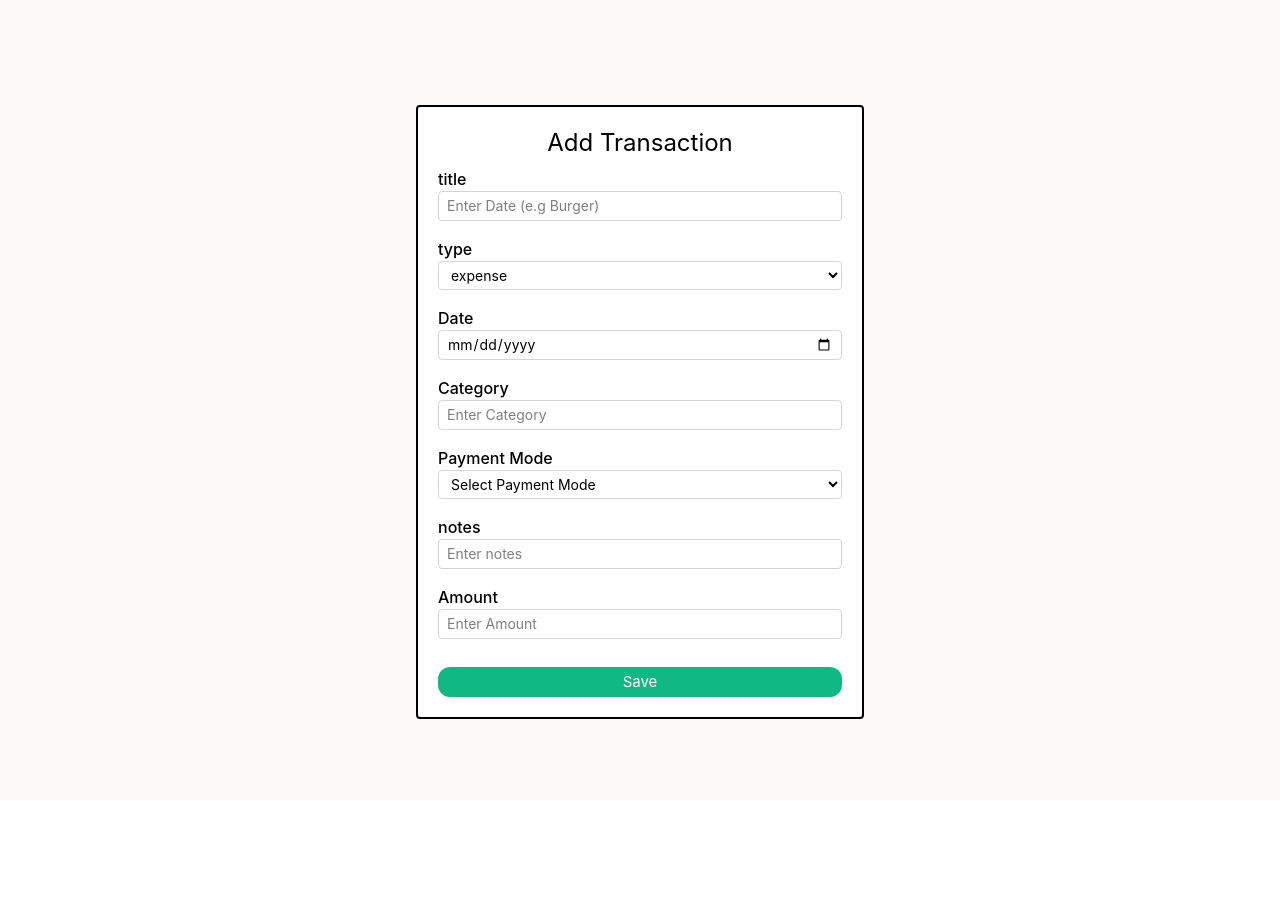
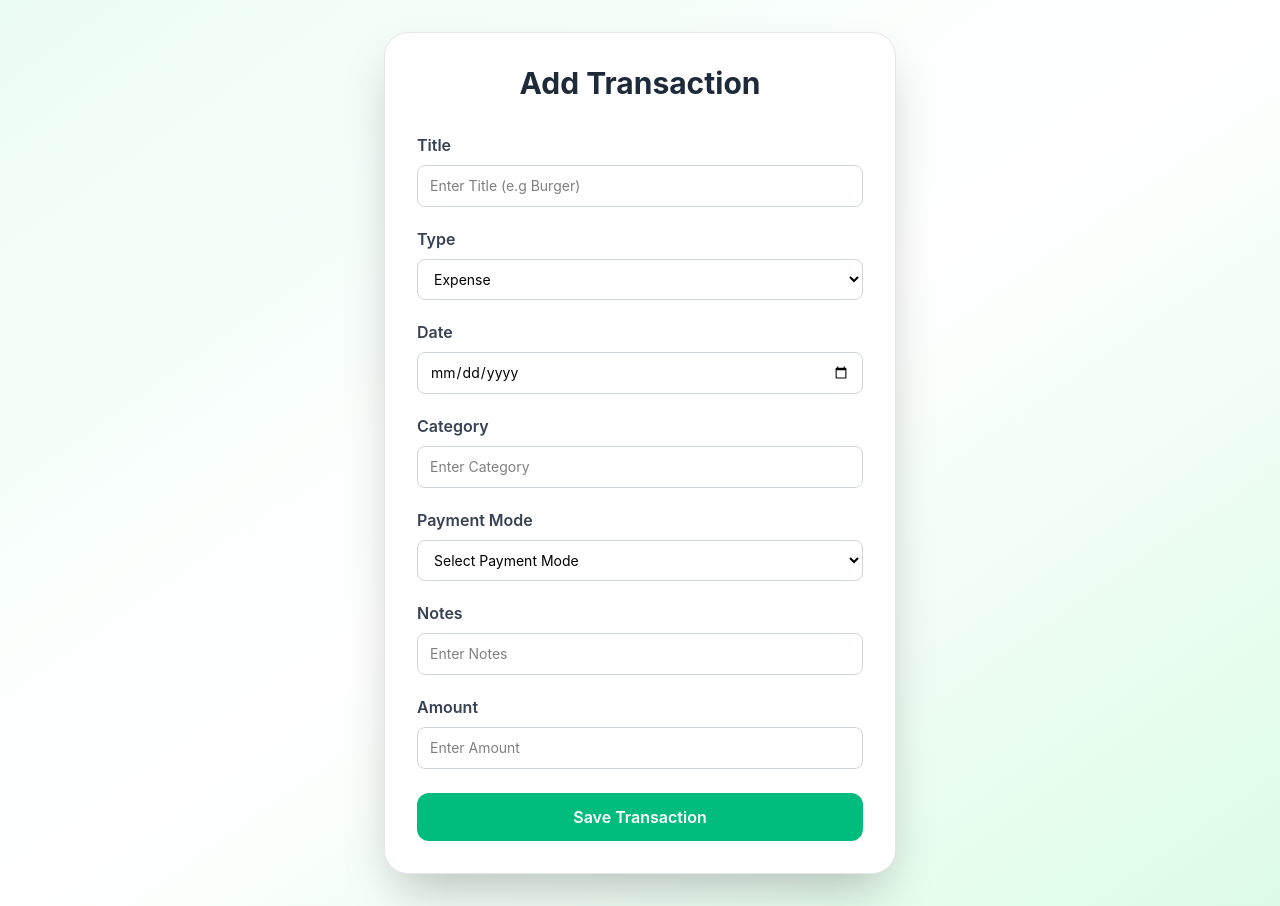
Before and after one commit to Vishesh06-fullstack/expense-tracker, a React (Vite) app in the folder frontend/: page /AddTransaction in a window 1280 px wide. Before the commit the page ends 800 px from the top, so only its background shows below. Built offline with nearby package versions, Linux system fonts and the light colour scheme.

Commit message:
fixed the error

```diff
--- a/frontend/AddTransaction.jsx
+++ b/frontend/AddTransaction.jsx
@@ -1,11 +1,12 @@
 import React, { useState } from "react";
-import { Link } from "react-router-dom";
+import { useNavigate } from "react-router-dom";
 import axios from "axios";
-import {toast} from "react-toastify"
-import { useNavigate } from "react-router-dom";
+import { toast } from "react-toastify";
+import { motion } from "framer-motion";
 
 function AddTransaction() {
   const navigate = useNavigate();
+
   const [formData, setFormData] = useState({
     title: "",
     amount: "",
@@ -24,116 +25,126 @@ function AddTransaction() {
   const handleSubmit = async (e) => {
     e.preventDefault();
 
-
-
     try {
       const token = localStorage.getItem("token");
-      console.log("TOKEN VALUE:", token)
-      const response = await axios.post(
+
+      await axios.post(
         `${import.meta.env.VITE_API_URL}/expense`,
         formData,
         {
           headers: {
             Authorization: `Bearer ${token}`,
           },
-        },
+        }
+      );
 
-      );
       toast.success("Transaction added successfully");
       navigate("/Dashboard");
     } catch (error) {
-      toast.error(error.response?.data?.message || "failed to transaction");
+      toast.error(error.response?.data?.message || "Failed to add transaction");
     }
   };
 
+  const fieldAnimation = (delay) => ({
+    initial: { opacity: 0, x: -20 },
+    animate: { opacity: 1, x: 0 },
+    transition: { delay, duration: 0.35 },
+  });
+
+  const inputStyle =
+    "w-full rounded-lg border border-gray-300 px-3 py-2.5 text-sm transition-all duration-300 focus:outline-none focus:ring-2 focus:ring-emerald-500 focus:border-emerald-500 hover:border-emerald-400 bg-white";
+
   return (
-    <div className="flex justify-center items-center min-h-screen pt-6 bg-[#FAF9F6]">
-      <div className="bg-white p-5 rounded border-2 w-full max-w-md hover:bg-gray-100">
-        <h1 className="text-center text-2xl mb-2">Add Transaction</h1>
+    <div className="min-h-screen bg-gradient-to-br from-emerald-50 via-white to-green-100 flex justify-center items-center px-4 py-8">
+      <motion.div
+        initial={{ opacity: 0, y: 60, scale: 0.95 }}
+        animate={{ opacity: 1, y: 0, scale: 1 }}
+        transition={{ duration: 0.6 }}
+        whileHover={{ y: -5 }}
+        className="w-full max-w-lg bg-white rounded-3xl shadow-2xl border border-gray-200 p-6 sm:p-8"
+      >
+        <motion.h1
+          initial={{ opacity: 0 }}
+          animate={{ opacity: 1 }}
+          transition={{ delay: 0.2 }}
+          className="text-3xl font-bold text-center text-gray-800 mb-8"
+        >
+          Add Transaction
+        </motion.h1>
+
         <form onSubmit={handleSubmit}>
-          <div className="flex flex-col mb-4">
-            <label>
-              <strong  className="font-medium">
-                title
-              </strong>
+          {/* Title */}
+          <motion.div {...fieldAnimation(0.2)} className="mb-5">
+            <label className="block mb-2 font-semibold text-gray-700">
+              Title
             </label>
             <input
               type="text"
-              placeholder="Enter Date (e.g Burger)"
+              name="title"
+              placeholder="Enter Title (e.g Burger)"
               autoComplete="off"
-              name="title"
               value={formData.title}
-              className="border border-gray-300 rounded px-2 py-1 text-sm w-full font-sans"
               onChange={handleChange}
+              className={inputStyle}
             />
-          </div>
+          </motion.div>
 
-          <div className="flex flex-col mb-4">
-            <label>
-              <strong className="font-medium">
-                type
-              </strong>
+          {/* Type */}
+          <motion.div {...fieldAnimation(0.3)} className="mb-5">
+            <label className="block mb-2 font-semibold text-gray-700">
+              Type
             </label>
             <select
               name="type"
               value={formData.type}
               onChange={handleChange}
-              className="border border-gray-300 rounded px-2 py-1 text-sm w-full font-sans"
+              className={inputStyle}
             >
-              <option value="expense">expense</option>
-              <option value="income">income</option>
+              <option value="expense">Expense</option>
+              <option value="income">Income</option>
             </select>
-          </div>
+          </motion.div>
 
-          <div className="flex flex-col mb-4">
-            <label>
-              <strong  className="font-medium">
-                Date
-              </strong>
+          {/* Date */}
+          <motion.div {...fieldAnimation(0.4)} className="mb-5">
+            <label className="block mb-2 font-semibold text-gray-700">
+              Date
             </label>
             <input
               type="date"
               name="date"
-              placeholder="Enter Date"
-              autoComplete="off"
+              value={formData.date}
+              onChange={handleChange}
+              className={inputStyle}
+            />
+          </motion.div>
 
-              value={formData.date}
-              className="border border-gray-300 rounded px-2 py-1 text-sm w-full font-sans"
-              onChange={handleChange}
-            />
-          </div>
-
-          <div className="flex flex-col mb-4">
-            <label>
-              <strong  className="font-medium ">
-                Category
-              </strong>
+          {/* Category */}
+          <motion.div {...fieldAnimation(0.5)} className="mb-5">
+            <label className="block mb-2 font-semibold text-gray-700">
+              Category
             </label>
             <input
               type="text"
+              name="category"
               placeholder="Enter Category"
               autoComplete="off"
-              name="category"
               value={formData.category}
-              className="border border-gray-300 rounded px-2 py-1 text-sm w-full font-sans"
               onChange={handleChange}
+              className={inputStyle}
             />
-          </div>
+          </motion.div>
 
-          <div className="flex flex-col mb-4">
-            <label>
-              <strong className="font-medium">
-                Payment Mode
-              </strong>
+          {/* Payment Mode */}
+          <motion.div {...fieldAnimation(0.6)} className="mb-5">
+            <label className="block mb-2 font-semibold text-gray-700">
+              Payment Mode
             </label>
             <select
-              type="text"
-              placeholder="Enter Payment"
-              autoComplete="off"
+              name="paymentMode"
               value={formData.paymentMode}
-              name="paymentMode"
-              className="border border-gray-300 rounded px-2 py-1 text-sm w-full font-sans"
-               onChange={handleChange}
+              onChange={handleChange}
+              className={inputStyle}
             >
               <option value="">Select Payment Mode</option>
               <option value="UPI">UPI</option>
@@ -142,46 +153,55 @@ function AddTransaction() {
               <option value="Debit Card">Debit Card</option>
               <option value="Bank Transfer">Bank Transfer</option>
             </select>
-          </div>
+          </motion.div>
 
-          <div className="flex flex-col mb-4">
-            <label>
-              <strong  className="font-medium">
-                notes
-              </strong>
+          {/* Notes */}
+          <motion.div {...fieldAnimation(0.7)} className="mb-5">
+            <label className="block mb-2 font-semibold text-gray-700">
+              Notes
             </label>
             <input
               type="text"
-              placeholder="Enter notes"
+              name="notes"
+              placeholder="Enter Notes"
               autoComplete="off"
-              name="notes"
-              className="border border-gray-300 rounded px-2 py-1 text-sm w-full font-sans"
+              value={formData.notes}
               onChange={handleChange}
-              value={formData.notes}
+              className={inputStyle}
             />
-          </div>
+          </motion.div>
 
-          <div className="flex flex-col mb-4">
-            <label>
-              <strong  className="font-medium">
-                Amount
-              </strong>
+          {/* Amount */}
+          <motion.div {...fieldAnimation(0.8)} className="mb-6">
+            <label className="block mb-2 font-semibold text-gray-700">
+              Amount
             </label>
             <input
               type="number"
+              name="amount"
               placeholder="Enter Amount"
               autoComplete="off"
-              name="amount"
               value={formData.amount}
-              className="border border-gray-300 rounded px-2 py-1 text-sm w-full font-sans"
               onChange={handleChange}
+              className={inputStyle}
             />
-          </div>
-          <button type="submit" className="text-center text-[15px] py-1 px-3 w-full mt-3 mr-1 bg-[#10B981] text-white rounded-xl hover:bg-blue-800">
-            Save
-          </button>
+          </motion.div>
+
+          {/* Button */}
+          <motion.button
+            whileHover={{
+              scale: 1.03,
+              boxShadow: "0px 15px 30px rgba(16,185,129,0.35)",
+            }}
+            whileTap={{ scale: 0.96 }}
+            transition={{ duration: 0.2 }}
+            type="submit"
+            className="w-full bg-emerald-500 hover:bg-emerald-600 text-white font-semibold py-3 rounded-xl transition-all duration-300"
+          >
+            Save Transaction
+          </motion.button>
         </form>
-      </div>
+      </motion.div>
     </div>
   );
 }
--- a/frontend/Dashboard.jsx
+++ b/frontend/Dashboard.jsx
@@ -11,6 +11,7 @@ import { useState } from "react";
 import { useEffect } from "react";
 import {motion} from "framer-motion"
 import axios from "axios";
+import {toast} from "react-toastify";
 
 export default function Dashboard({ display }) {
   const navigate = useNavigate();
@@ -18,6 +19,7 @@ export default function Dashboard({ display }) {
   const handleLogout = () => {
     localStorage.removeItem("token");
     navigate("/");
+    toast.success("Logout Successfully");
   };
 
   const [data, setData] = useState({
--- a/frontend/MonthlyIncomeExpenseChart.jsx
+++ b/frontend/MonthlyIncomeExpenseChart.jsx
@@ -1,5 +1,6 @@
 import { useEffect, useState } from "react";
 import axios from "axios";
+import {motion} from "framer-motion";
 import {
   ResponsiveContainer,
   BarChart,
@@ -65,35 +66,125 @@ export default function MonthlyIncomeExpenseChart() {
   }, []);
 
  return (
-    <div className="bg-white rounded-2xl shadow-md border border-gray-200 p-2 w-full h-80">
-      <div className="mb-6">
-        <h2 className="text-xl font-semibold text-gray-800">
+  <motion.div
+    initial={{ opacity: 0, y: 30 }}
+    whileInView={{ opacity: 1, y: 0 }}
+    viewport={{ once: true }}
+    transition={{ duration: 0.6 }}
+    whileHover={{
+      y: -4,
+      boxShadow: "0px 18px 35px rgba(0,0,0,0.08)",
+    }}
+    className="bg-white rounded-3xl border border-gray-200 shadow-lg p-5 w-full h-[380px] transition-all"
+  >
+    {/* Header */}
+    <motion.div
+      initial={{ opacity: 0 }}
+      animate={{ opacity: 1 }}
+      transition={{ delay: 0.2 }}
+      className="mb-5"
+    >
+      <h2 className="text-2xl font-bold text-gray-800">
         Monthly Income vs Expense
       </h2>
-        <p className="text-sans text-gray-500">
+
+      <p className="text-gray-500 mt-1 text-sm">
         Compare your monthly income and expenses.
       </p>
-      </div>
+    </motion.div>
 
+    {/* Loading */}
     {loading ? (
-        <p className="text-gray-400 text-sm">Loading chart...</p>
+      <motion.div
+        animate={{
+          opacity: [0.3, 1, 0.3],
+        }}
+        transition={{
+          repeat: Infinity,
+          duration: 1.2,
+        }}
+        className="flex justify-center items-center h-[260px]"
+      >
+        <div className="w-10 h-10 border-4 border-emerald-500 border-t-transparent rounded-full animate-spin"></div>
+      </motion.div>
     ) : data.length === 0 ? (
-        <p className="text-gray-400 text-sm">No data yet</p>
+      <motion.div
+        initial={{ opacity: 0 }}
+        animate={{ opacity: 1 }}
+        className="flex justify-center items-center h-[260px]"
+      >
+        <p className="text-gray-400 text-lg">
+          No data available 📊
+        </p>
+      </motion.div>
     ) : (
-        <ResponsiveContainer width="100%" height="80%">
-          <BarChart data={data}>
-            <CartesianGrid strokeDasharray="4 4" />
-            <XAxis dataKey="month" tick={{ fontSize: 13 }} />
-            <YAxis tick={{ fontSize: 13 }} />
+      <motion.div
+        initial={{ opacity: 0, scale: 0.97 }}
+        animate={{ opacity: 1, scale: 1 }}
+        transition={{ delay: 0.3 }}
+        className="h-[280px]"
+      >
+        <ResponsiveContainer width="100%" height="100%">
+          <BarChart
+            data={data}
+            margin={{
+              top: 10,
+              right: 20,
+              left: 0,
+              bottom: 0,
+            }}
+          >
+            <CartesianGrid
+              strokeDasharray="4 4"
+              stroke="#E5E7EB"
+            />
+
+            <XAxis
+              dataKey="month"
+              tick={{ fontSize: 13 }}
+            />
+
+            <YAxis
+              tick={{ fontSize: 13 }}
+            />
+
             <Tooltip
-              formatter={(value) => [`₹${value.toLocaleString()}`,]}
+              contentStyle={{
+                borderRadius: "12px",
+                border: "none",
+                boxShadow: "0 8px 20px rgba(0,0,0,.12)",
+              }}
+              formatter={(value) => [
+                `₹${value.toLocaleString()}`,
+              ]}
             />
-            <Legend wrapperStyle={{ fontSize: "15px", paddingBottom: "6px" }} />
-            <Bar dataKey="income" name="Income" fill="#22C55E" radius={[4, 4, 0, 0]} />
-            <Bar dataKey="expense" name="Expense" fill="#EF4444" radius={[4, 4, 0, 0]} />
+
+            <Legend
+              wrapperStyle={{
+                fontSize: "14px",
+                paddingTop: "8px",
+              }}
+            />
+
+            <Bar
+              dataKey="income"
+              fill="#22C55E"
+              name="Income"
+              radius={[8, 8, 0, 0]}
+              animationDuration={1200}
+            />
+
+            <Bar
+              dataKey="expense"
+              fill="#EF4444"
+              name="Expense"
+              radius={[8, 8, 0, 0]}
+              animationDuration={1200}
+            />
           </BarChart>
         </ResponsiveContainer>
+      </motion.div>
     )}
-    </div>
+  </motion.div>
 );
 }
--- a/frontend/Transactions.jsx
+++ b/frontend/Transactions.jsx
@@ -39,9 +39,6 @@ function Transactions() {
     }
   };
 
-  useEffect(() => {
-     handleDelete();
-  } , [])
 
   const handleEdit = (item) => {
     setEditingItems({ ...item });
```
Also changed, not shown: frontend/OtpVerify.jsx (+78 -30 lines), frontend/src/Login.jsx (+90 -34 lines), frontend/src/Signup.jsx (+77 -37 lines). Lines whose indentation alone changed are shown as unchanged.
